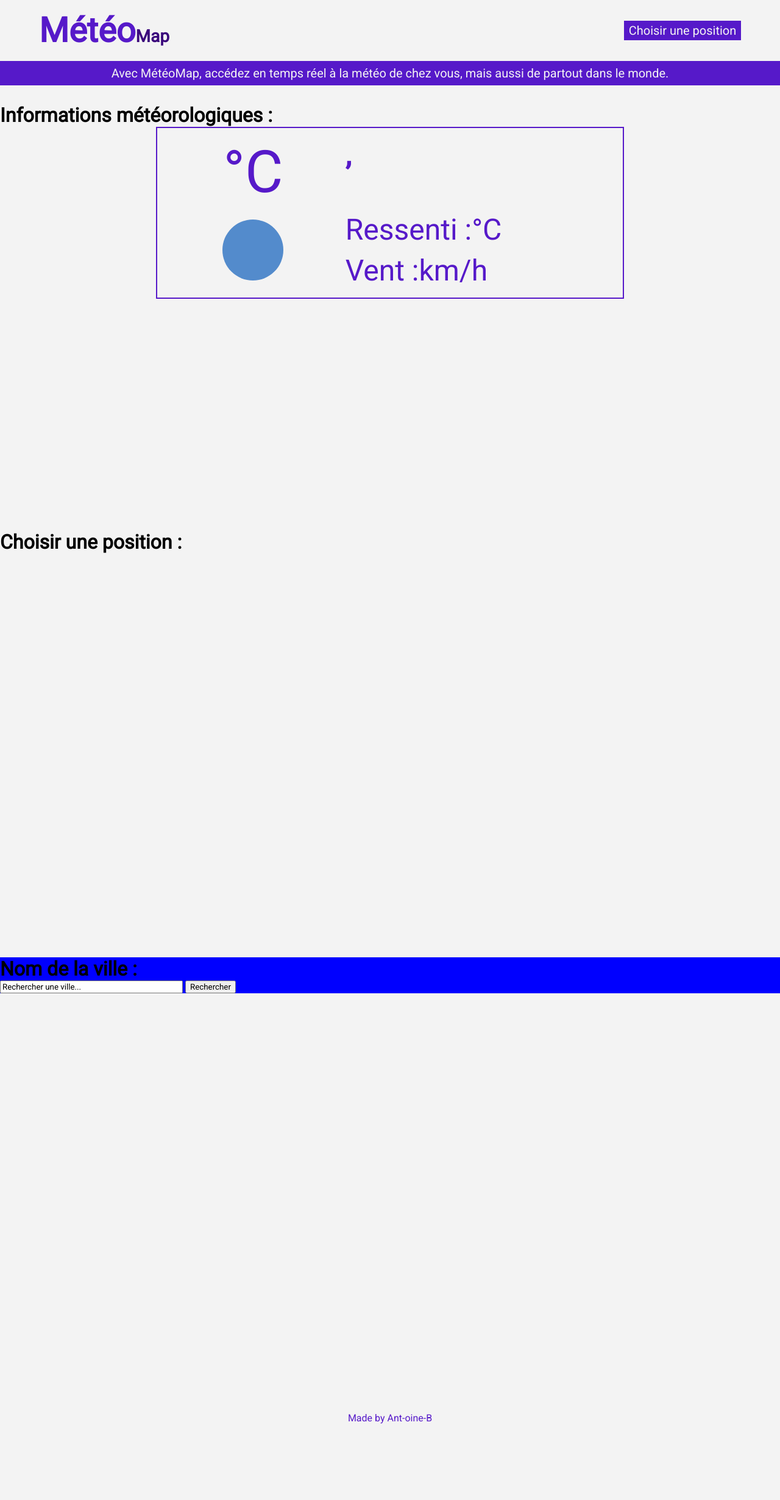
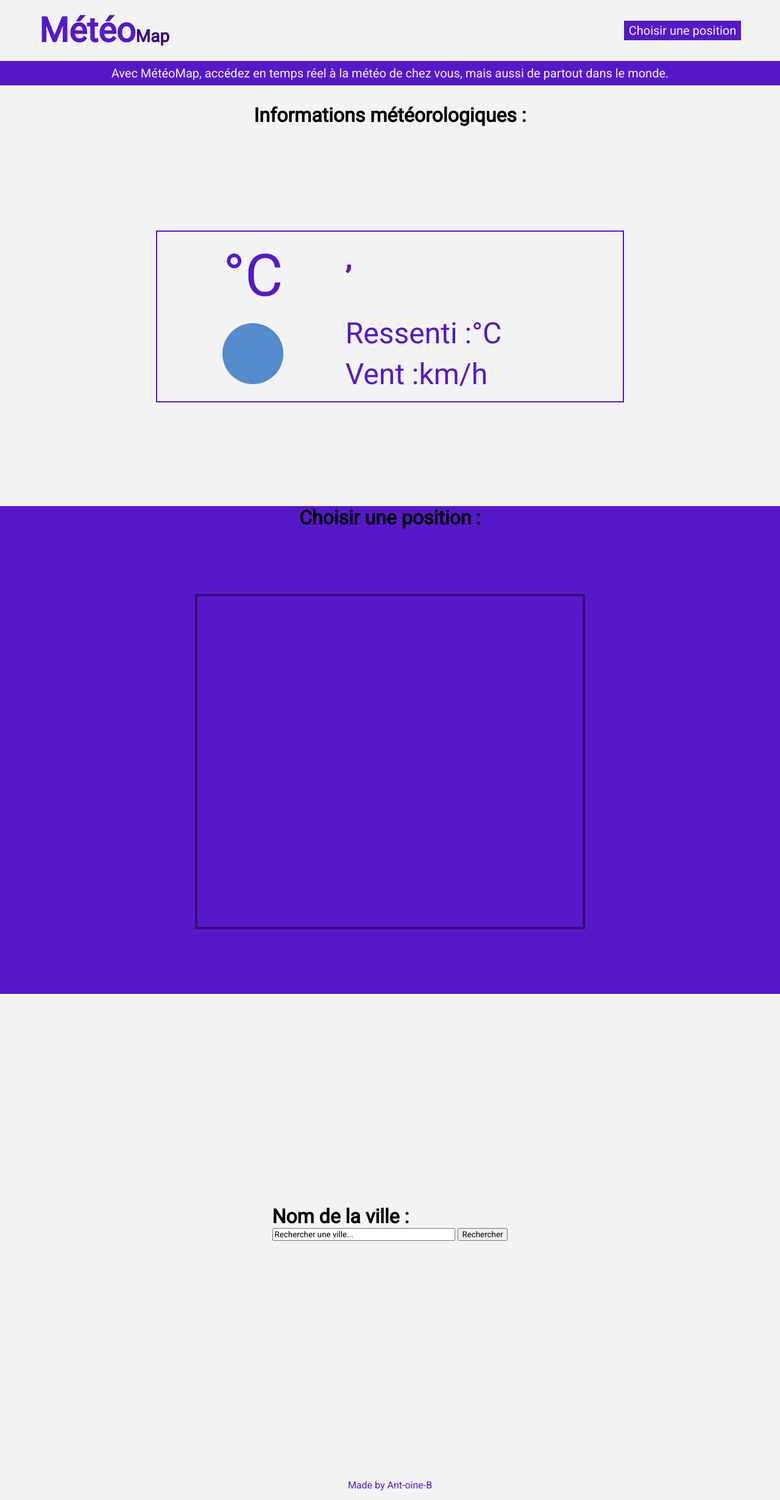
Before and after one commit to Ant-oine-B/weatherSite, a plain HTML site: page index.html in a window 1280 px wide. Shown: the whole page at 61% size. Before the commit the page ends 2350 px from the top, so only its background shows below. Drawn offline with nearby package versions, Linux system fonts and the light colour scheme.

Commit message:
Update style.css

```diff
--- a/style.css
+++ b/style.css
@@ -43,6 +43,19 @@ header h1::after {
     margin-right : 5vw;
     text-decoration: none;
 }
+#header-button:hover {
+    animation : buttonHover 0.5s ease-in-out forwards;
+
+}
+@keyframes buttonHover {
+    from {
+        background-color : rgb(86, 25, 201);
+    }
+    to {
+        background-color:  rgb(59, 9, 124);
+    }
+}
+
 .header-band {
     width : 100%;
     min-height : 40px;
@@ -54,9 +67,26 @@ header h1::after {
     color :rgb(243, 243, 243);
     font-size: clamp(1.25rem, 1vw, 1.75rem);
 }
-#infoArea, #mapArea, #searchArea{
+#infoArea {
     width: 100%;
-    min-height: calc(100vh - 100px);
+    min-height: calc(100vh - 140px);
+    display : flex;
+    align-items: center;
+    flex-direction: column;
+}
+#mapArea {
+    width: 100%;
+    min-height: calc(100vh);
+    display : flex;
+    align-items: center;
+    flex-direction: column;
+    background-color: rgb(86, 25, 201);
+}
+#searchArea {
+    width: 100%;
+    min-height: calc(100vh - 50px);
+    display : flex;
+    align-items: center;
 }
 .informationsFrame {
     font-size: clamp(1.25rem, 1vw, 1.75rem);
@@ -66,7 +96,6 @@ header h1::after {
     min-height : 225px;
     margin : auto;
     padding : 1rem;
-    margin-bottom: max(3vh, 30px);
     display: grid;
     grid-template-columns: 100px, 100px;
     gap: 10px;
@@ -119,7 +148,7 @@ header h1::after {
     min-height : 550px;
     margin : auto;
     position : relative;
-
+    border : 4px solid rgb(59, 9, 124);
 }
 .mapIsOpen {
     animation : opening 2.5s ease-in-out forwards;
@@ -128,18 +157,17 @@ header h1::after {
     0%
     {
         position : relative;
+        margin : auto;
+        width : max(550px, 50%);
+        min-height : 550px;
     }
-    50%
-    {
-        position : relative;
-        margin : auto;
-        width : 80%;
-    }
+
     100%
     {
         position : relative;
         margin : auto;
-        width: 80%;
+        width: 80vw;
+        min-height : 80vh;
     }
 }
 .mapIsClose {
@@ -152,23 +180,21 @@ header h1::after {
 
         position : relative;
         margin : auto;
-        width: 80%;
+        width: 80vw;
+        min-height : 80vh;
     }
-    50%
+
+    100%
     {
         position : relative;
         margin : auto;
-        width : 80%;
-    }
-    100%
-    {
-        position : relative;
         width : max(550px, 50%);
+        min-height : 550px;
     }
 }
 
 #searchLocalisation {
-    background-color: blue;
+    margin : auto;
 }
 footer {
     position : absolute;
```
